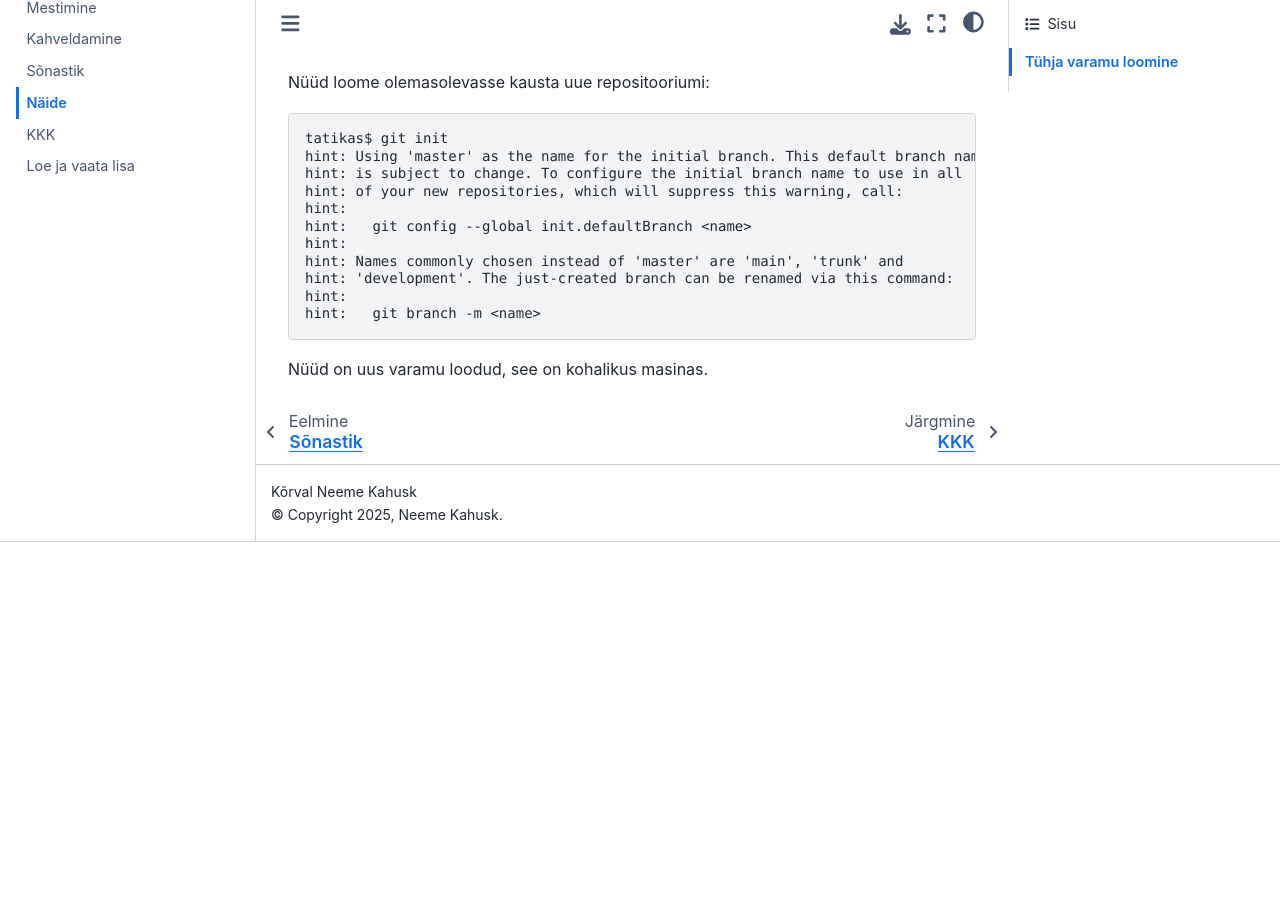
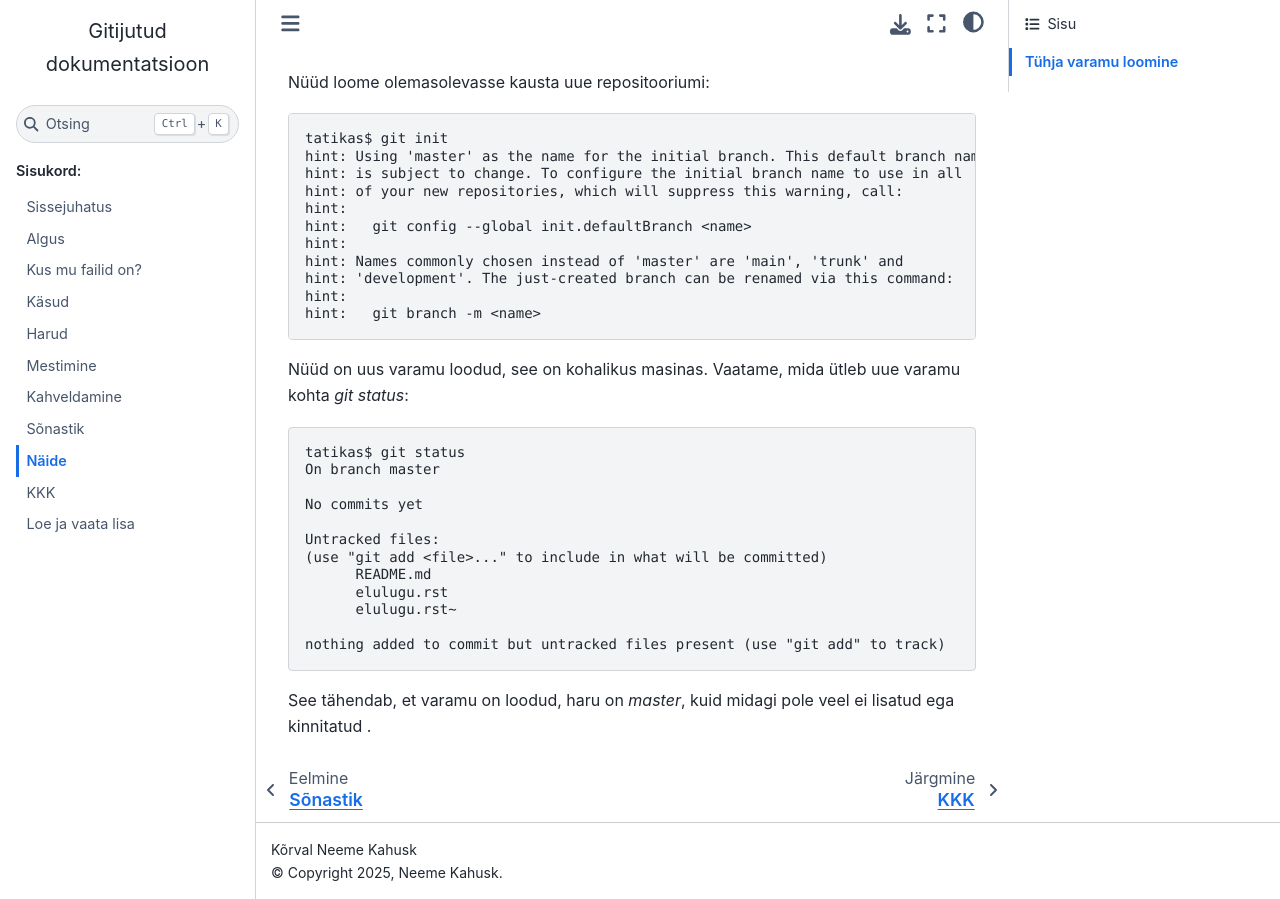
Before and after one commit to nemeek/gitijutud, a Sphinx documentation site: the page built from docs/example.rst, in a window 1280 px wide and 900 px high, scrolled down 1664 px. Built offline with Sphinx 7.4.7 and the Sphinx Book theme 1.1.4, drawn with Linux system fonts in a browser that asks for light colours; before the commit the page ends 2206 px from its top, so only the background shows below that.

Commit message:
git initi järgne staatus

```diff
--- a/docs/example.rst
+++ b/docs/example.rst
@@ -72,4 +72,19 @@ Nüüd loome olemasolevasse kausta uue repositooriumi::
   hint:
   hint:   git branch -m <name>
 
-Nüüd on uus varamu loodud, see on kohalikus masinas.
+Nüüd on uus varamu loodud, see on kohalikus masinas. Vaatame, mida ütleb uue varamu kohta `git status`::
+
+  tatikas$ git status
+  On branch master
+
+  No commits yet
+
+  Untracked files:
+  (use "git add <file>..." to include in what will be committed)
+        README.md
+        elulugu.rst
+        elulugu.rst~
+
+  nothing added to commit but untracked files present (use "git add" to track)
+
+See tähendab, et varamu on loodud, haru on `master`, kuid midagi pole veel ei lisatud ega :term:`kinnitatud<kinnitama>` .
```
